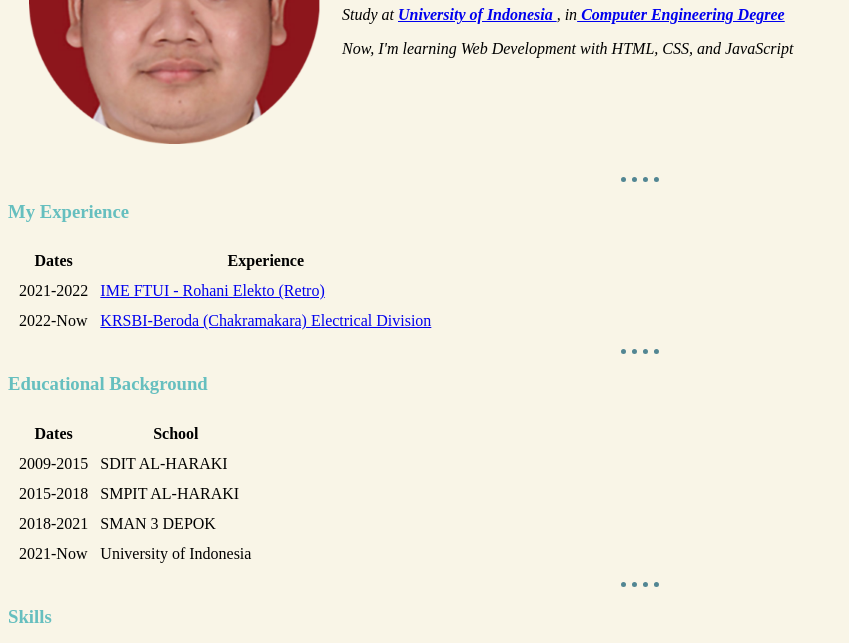
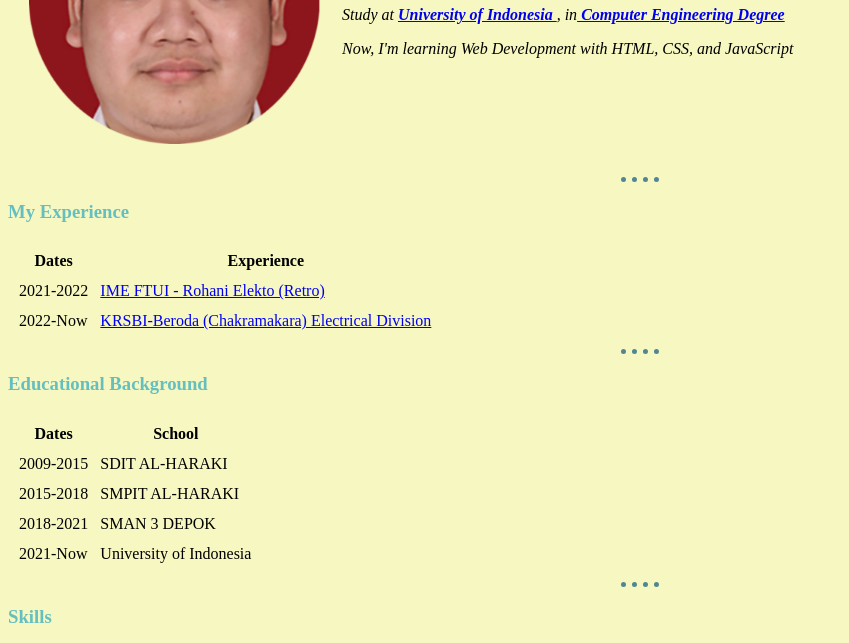
Before and after one commit to Rafi2603/CV, a plain HTML site: page index.html in a window 1280 px wide. Shown: the part 176-819 px from the top of the page, without its empty margins (0-849 px from the left). Drawn offline with Linux system fonts and the light colour scheme.

Commit message:
push testing

```diff
--- a/css/style.css
+++ b/css/style.css
@@ -1,5 +1,5 @@
 body {
-  background-color: #F9F5E7;
+  background-color: #F6F7C1;
 }
 
 hr {
```
